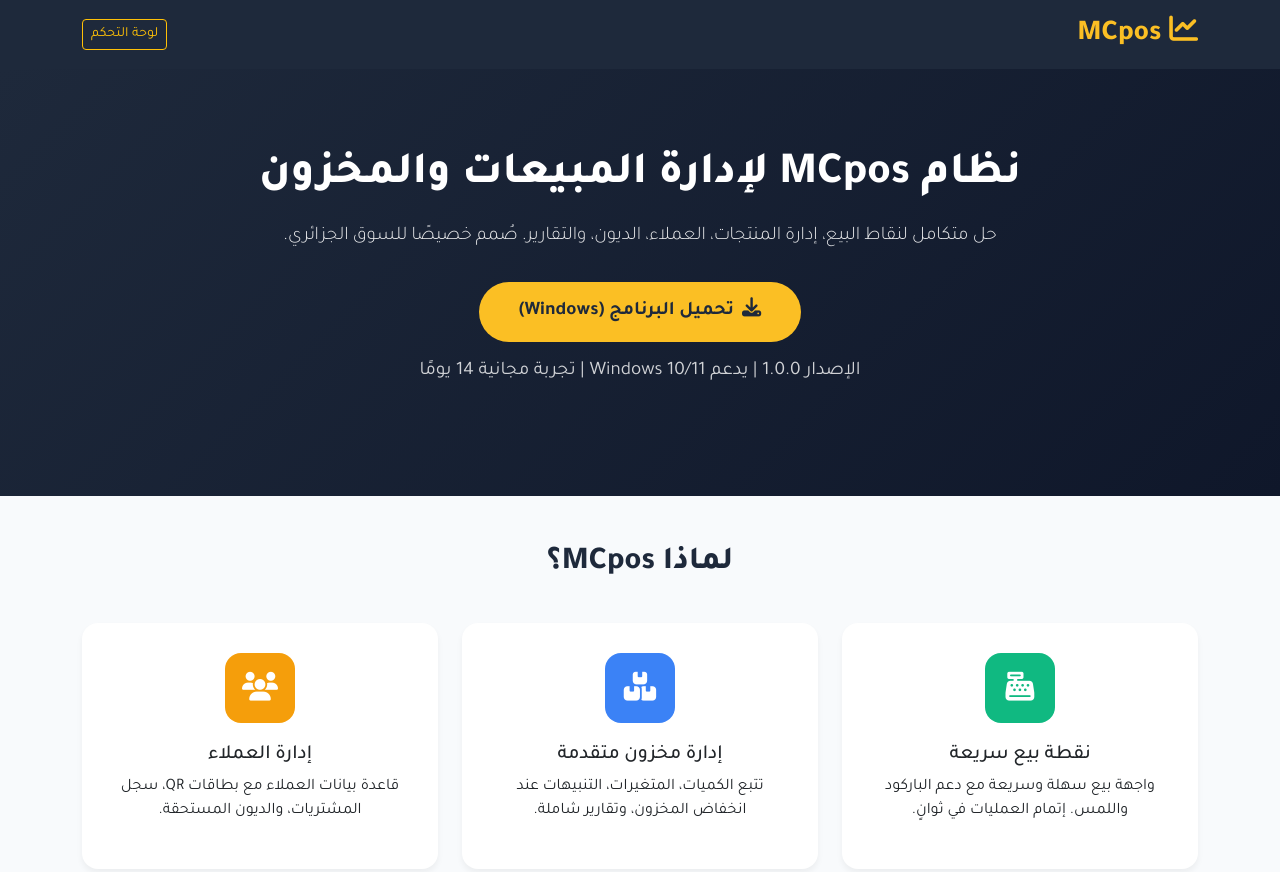
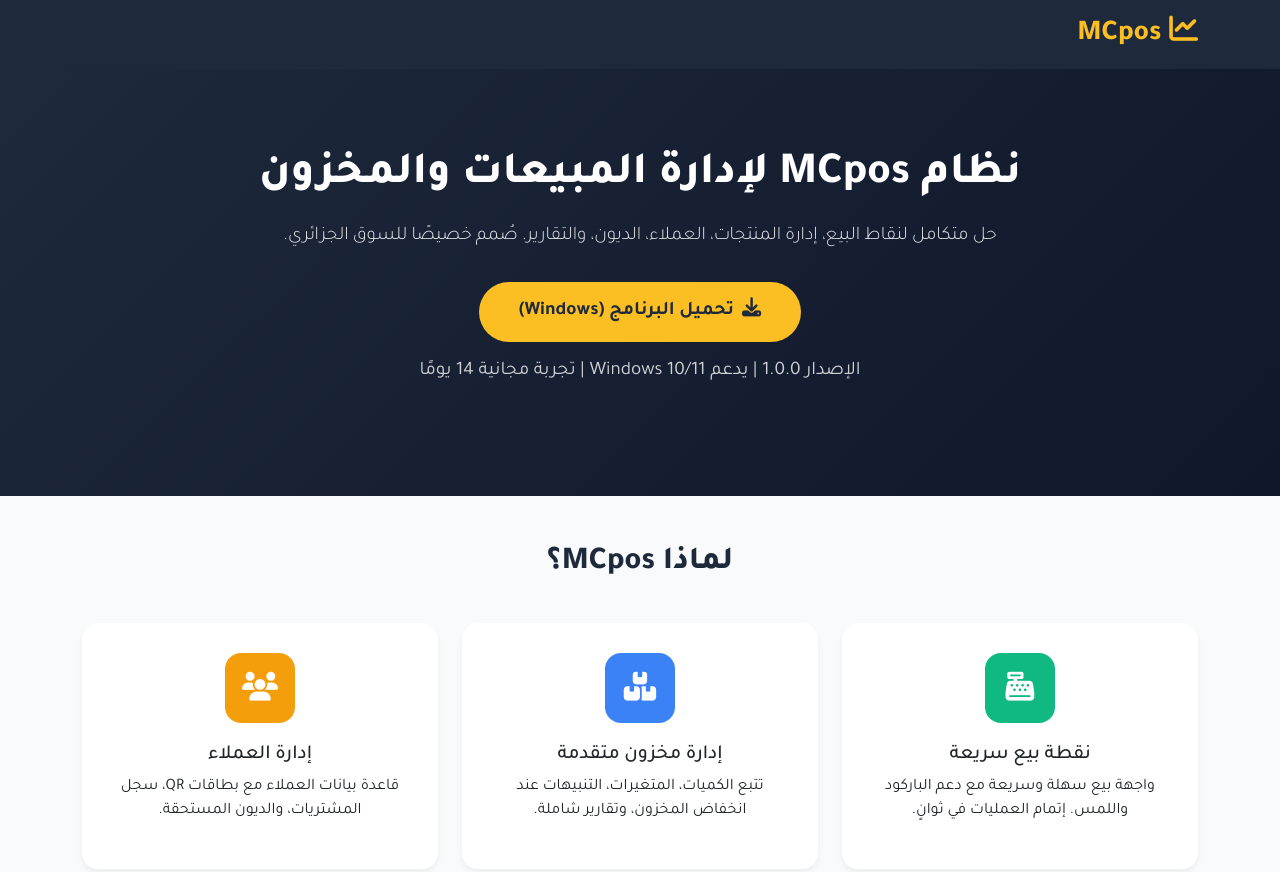
Before and after one commit to ikraaoeb-lgtm/mcsystem-server, a website: page public/index.html in a window 1280 px wide. Shown: the top 872 px of the page. Drawn offline with nearby package versions, Linux system fonts and the light colour scheme.

Commit message:
إخفاء رابط لوحة التحكم من الشريط العلوي

```diff
--- a/public/index.html
+++ b/public/index.html
@@ -57,9 +57,7 @@
 <nav class="navbar navbar-expand-lg navbar-dark">
     <div class="container">
         <a class="navbar-brand" href="#"><i class="fas fa-chart-line me-2"></i>MCpos</a>
-        <div class="ms-auto">
-            <a href="/admin" class="btn btn-outline-warning btn-sm">لوحة التحكم</a>
-        </div>
+        <!-- رابط لوحة التحكم مخفي - يمكنك الوصول إليها عبر /admin مباشرة -->
     </div>
 </nav>
 
```
